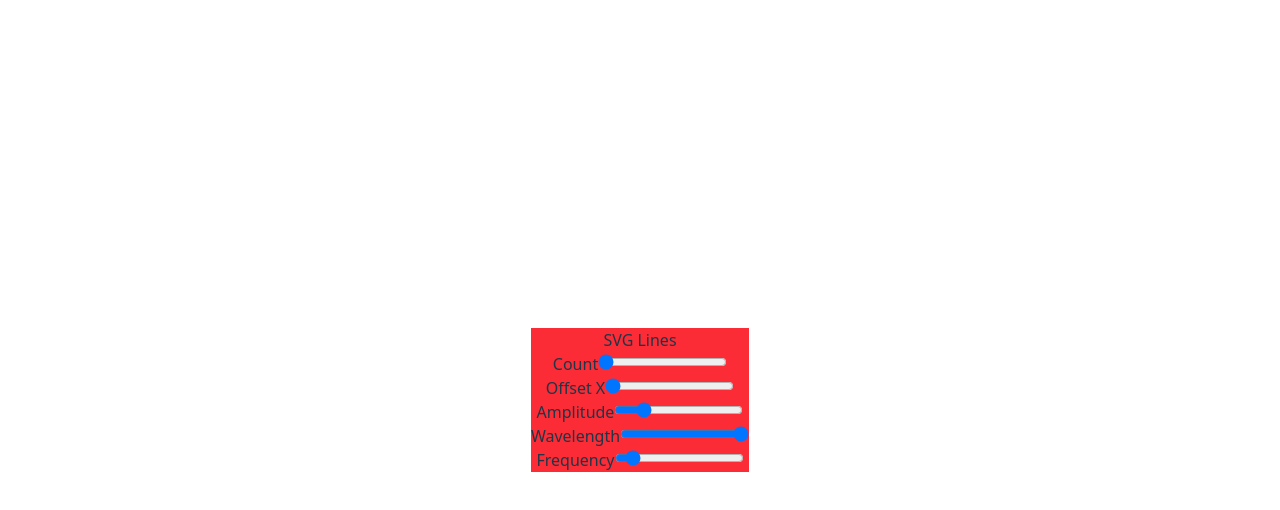
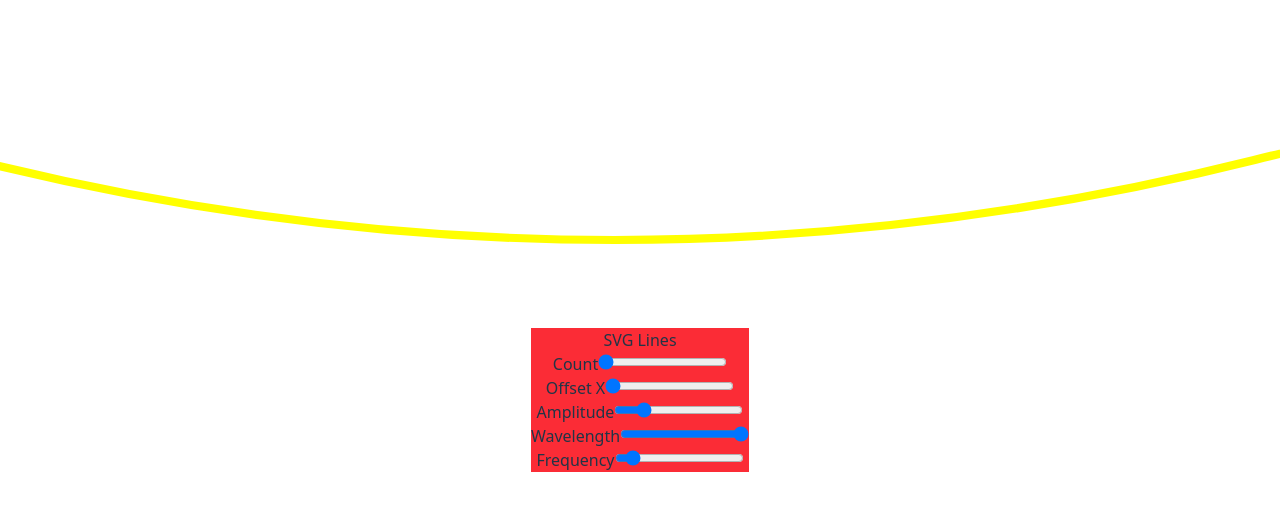
Before and after one commit to imadx/svg-sine-anim-revamp, a React (Vite) app: page / in a window 1280 px wide. Shown: the top 510 px of the page. Built offline with nearby package versions, Linux system fonts and the light colour scheme.

Commit message:
update color on waves

```diff
--- a/src/App.tsx
+++ b/src/App.tsx
@@ -34,6 +34,7 @@ function App() {
         key={i}
         style={{
           opacity: 1 - i / count,
+          filter: `blur(${(i / count) * 10}px)`,
         }}
       >
         <SvgCurve
@@ -43,6 +44,7 @@ function App() {
           frequency={frequency}
           offsetX={offsetX * i * 10}
           isPaused={isUpdating}
+          color={`hsl(${(i * 120) / count + 60}, 100%, 50%)`}
         />
       </div>
     );
--- a/src/components/svg-curve.tsx
+++ b/src/components/svg-curve.tsx
@@ -10,6 +10,7 @@ interface Props {
   frequency?: number;
   offsetX?: number;
   isPaused?: boolean;
+  color?: string;
 }
 
 export const SvgCurve: FC<Props> = ({
@@ -18,6 +19,7 @@ export const SvgCurve: FC<Props> = ({
   frequency = 1,
   offsetX = 0,
   isPaused = false,
+  color = 'white',
 }) => {
   const [phase, setPhase] = useState(_globalState.current);
   const w = useMemo(() => wavelength * 10, [wavelength]);
@@ -83,7 +85,7 @@ export const SvgCurve: FC<Props> = ({
       <path
         d={path}
         fill="none"
-        stroke="white"
+        stroke={color}
         strokeWidth="10"
         strokeLinecap="round"
       />
```
